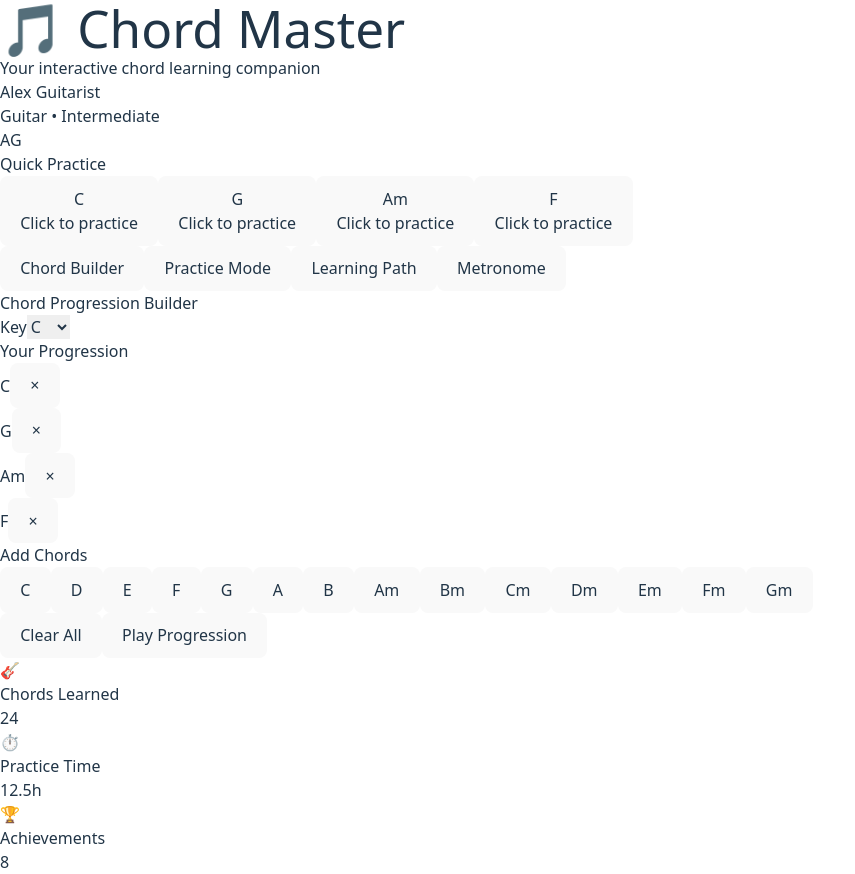
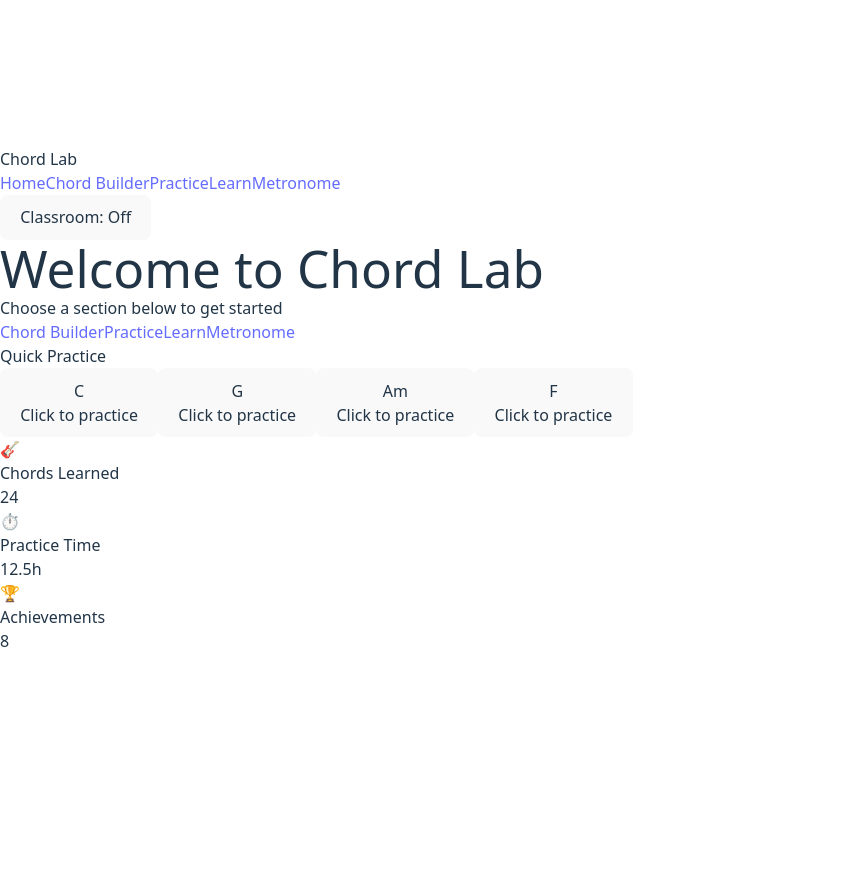
Before and after one commit to SquidgyG/Chord-Lab, a React (Vite) app: page / in a window 1280 px wide. Shown: the whole page, without its empty margins (0-855 px from the left). After the commit the page ends 800 px from the top, so only its background shows below. Built offline with nearby package versions, Linux system fonts and the light colour scheme.

Commit message:
Routing tabs with react-router-dom, Classroom Mode context + toggle, metronome settings persistence

```diff
--- a/src/App.tsx
+++ b/src/App.tsx
@@ -1,9 +1,66 @@
-import Dashboard from './components/Dashboard';
+import { NavLink, Route, Routes, Navigate } from 'react-router-dom'
+import Dashboard from './components/Dashboard'
+import ChordProgressionBuilder from './components/chord-builder/ChordProgressionBuilder'
+import PracticeMode from './components/practice-mode/PracticeMode'
+import Metronome from './components/practice-mode/Metronome'
+import LearningPathway from './components/learning-path/LearningPathway'
+import { useClassroomMode } from './contexts/ClassroomModeContext'
 
 function App() {
+  const { classroomMode, toggleClassroomMode } = useClassroomMode()
+
+  const linkBase = 'px-3 py-2 rounded-lg whitespace-nowrap'
+  const linkActive = 'bg-blue-600 text-white'
+  const linkIdle = 'text-gray-700 hover:bg-gray-100'
+
   return (
-    <Dashboard />
-  );
+    <div className={`min-h-screen ${classroomMode ? 'text-[110%] contrast-125' : ''}`}>
+      <header className="bg-white shadow-sm">
+        <div className="max-w-6xl mx-auto px-4 py-3 flex items-center justify-between">
+          <div className="flex items-center gap-4">
+            <span className="font-extrabold text-xl text-gray-900">Chord Lab</span>
+            <nav className="flex gap-2 overflow-x-auto">
+              <NavLink to="/" end className={({ isActive }) => `${linkBase} ${isActive ? linkActive : linkIdle}`}>
+                Home
+              </NavLink>
+              <NavLink to="/create" className={({ isActive }) => `${linkBase} ${isActive ? linkActive : linkIdle}`}>
+                Chord Builder
+              </NavLink>
+              <NavLink to="/practice" className={({ isActive }) => `${linkBase} ${isActive ? linkActive : linkIdle}`}>
+                Practice
+              </NavLink>
+              <NavLink to="/learn" className={({ isActive }) => `${linkBase} ${isActive ? linkActive : linkIdle}`}>
+                Learn
+              </NavLink>
+              <NavLink to="/metronome" className={({ isActive }) => `${linkBase} ${isActive ? linkActive : linkIdle}`}>
+                Metronome
+              </NavLink>
+            </nav>
+          </div>
+          <div className="flex items-center gap-2">
+            <button
+              onClick={toggleClassroomMode}
+              className={`px-3 py-2 rounded-lg border ${classroomMode ? 'bg-yellow-100 border-yellow-300 text-yellow-900' : 'bg-white border-gray-300 text-gray-700 hover:bg-gray-50'}`}
+              title="Classroom Mode: larger text and higher contrast"
+            >
+              {classroomMode ? 'Classroom: On' : 'Classroom: Off'}
+            </button>
+          </div>
+        </div>
+      </header>
+
+      <main className="max-w-6xl mx-auto px-4 py-6">
+        <Routes>
+          <Route path="/" element={<Dashboard />} />
+          <Route path="/create" element={<ChordProgressionBuilder />} />
+          <Route path="/practice" element={<PracticeMode />} />
+          <Route path="/learn" element={<LearningPathway />} />
+          <Route path="/metronome" element={<Metronome />} />
+          <Route path="*" element={<Navigate to="/" replace />} />
+        </Routes>
+      </main>
+    </div>
+  )
 }
 
-export default App;
+export default App
--- a/src/components/Dashboard.tsx
+++ b/src/components/Dashboard.tsx
@@ -1,12 +1,6 @@
-import { useState } from 'react';
-import ChordProgressionBuilder from './chord-builder/ChordProgressionBuilder';
-import PracticeMode from './practice-mode/PracticeMode';
-import Metronome from './practice-mode/Metronome';
-import LearningPathway from './learning-path/LearningPathway';
+import { Link } from 'react-router-dom';
 
 const Dashboard = () => {
-  const [activeTab, setActiveTab] = useState<'progression' | 'practice' | 'learn' | 'metronome'>('progression');
-
   // Sample data for quick practice
   const quickChords = [
     { name: 'C', guitar: [{ string: 2, fret: 1 }, { string: 4, fret: 2 }, { string: 5, fret: 3 }], piano: ['C4', 'E4', 'G4'] },
@@ -18,24 +12,21 @@ const Dashboard = () => {
   return (
     <div className="min-h-screen bg-gradient-to-br from-blue-50 to-indigo-100 p-4">
       <div className="max-w-6xl mx-auto">
-        {/* Header */}
-        <header className="bg-white rounded-2xl shadow-lg p-6 mb-6">
+        {/* Welcome */}
+        <div className="bg-white rounded-2xl shadow-lg p-6 mb-6">
           <div className="flex flex-col md:flex-row md:items-center md:justify-between">
             <div>
-              <h1 className="text-3xl font-bold text-gray-800">🎵 Chord Master</h1>
-              <p className="text-gray-600 mt-1">Your interactive chord learning companion</p>
+              <h1 className="text-3xl font-bold text-gray-800">Welcome to Chord Lab</h1>
+              <p className="text-gray-600 mt-1">Choose a section below to get started</p>
             </div>
-            <div className="mt-4 md:mt-0 flex items-center space-x-4">
-              <div className="text-right">
-                <p className="font-medium text-gray-800">Alex Guitarist</p>
-                <p className="text-sm text-gray-600">Guitar • Intermediate</p>
-              </div>
-              <div className="w-12 h-12 bg-gradient-to-br from-blue-400 to-purple-500 rounded-full flex items-center justify-center text-white font-bold">
-                AG
-              </div>
+            <div className="mt-4 md:mt-0 flex items-center gap-2">
+              <Link to="/create" className="px-4 py-2 rounded-lg bg-blue-600 text-white hover:bg-blue-700">Chord Builder</Link>
+              <Link to="/practice" className="px-4 py-2 rounded-lg bg-purple-600 text-white hover:bg-purple-700">Practice</Link>
+              <Link to="/learn" className="px-4 py-2 rounded-lg bg-emerald-600 text-white hover:bg-emerald-700">Learn</Link>
+              <Link to="/metronome" className="px-4 py-2 rounded-lg bg-gray-800 text-white hover:bg-gray-900">Metronome</Link>
             </div>
           </div>
-        </header>
+        </div>
 
         {/* Quick Practice */}
         <div className="bg-white rounded-2xl shadow-lg p-6 mb-6">
@@ -53,52 +44,7 @@ const Dashboard = () => {
           </div>
         </div>
 
-        {/* Navigation Tabs */}
-        <div className="flex overflow-x-auto mb-6 bg-white rounded-2xl shadow-lg p-2">
-          <button
-            onClick={() => setActiveTab('progression')}
-            className={`px-4 py-2 rounded-lg whitespace-nowrap ${activeTab === 'progression' ? 'bg-blue-500 text-white' : 'text-gray-600 hover:bg-gray-100'}`}
-          >
-            Chord Builder
-          </button>
-          <button
-            onClick={() => setActiveTab('practice')}
-            className={`px-4 py-2 rounded-lg whitespace-nowrap ${activeTab === 'practice' ? 'bg-blue-500 text-white' : 'text-gray-600 hover:bg-gray-100'}`}
-          >
-            Practice Mode
-          </button>
-          <button
-            onClick={() => setActiveTab('learn')}
-            className={`px-4 py-2 rounded-lg whitespace-nowrap ${activeTab === 'learn' ? 'bg-blue-500 text-white' : 'text-gray-600 hover:bg-gray-100'}`}
-          >
-            Learning Path
-          </button>
-          <button
-            onClick={() => setActiveTab('metronome')}
-            className={`px-4 py-2 rounded-lg whitespace-nowrap ${activeTab === 'metronome' ? 'bg-blue-500 text-white' : 'text-gray-600 hover:bg-gray-100'}`}
-          >
-            Metronome
-          </button>
-        </div>
-
-        {/* Tab Content */}
-        <div className="mb-6">
-          {activeTab === 'progression' && (
-            <ChordProgressionBuilder />
-          )}
-
-          {activeTab === 'practice' && (
-            <PracticeMode />
-          )}
-
-          {activeTab === 'learn' && (
-            <LearningPathway />
-          )}
-
-          {activeTab === 'metronome' && (
-            <Metronome />
-          )}
-        </div>
+        {/* Tab Content removed; routes live in App header */}
 
         {/* Stats */}
         <div className="grid grid-cols-1 md:grid-cols-3 gap-6 mb-6">
--- /dev/null
+++ b/src/contexts/ClassroomModeContext.tsx
@@ -0,0 +1,47 @@
+import React, { createContext, useContext, useEffect, useMemo, useState } from 'react';
+
+export type ClassroomModeContextValue = {
+  classroomMode: boolean;
+  setClassroomMode: (v: boolean) => void;
+  toggleClassroomMode: () => void;
+};
+
+const ClassroomModeContext = createContext<ClassroomModeContextValue | undefined>(undefined);
+
+export function ClassroomModeProvider({ children }: { children: React.ReactNode }) {
+  const [classroomMode, setClassroomMode] = useState<boolean>(() => {
+    try {
+      const saved = localStorage.getItem('classroomMode');
+      return saved ? JSON.parse(saved) : false;
+    } catch {
+      return false;
+    }
+  });
+
+  useEffect(() => {
+    try {
+      localStorage.setItem('classroomMode', JSON.stringify(classroomMode));
+    } catch {}
+  }, [classroomMode]);
+
+  const value = useMemo(
+    () => ({
+      classroomMode,
+      setClassroomMode,
+      toggleClassroomMode: () => setClassroomMode(v => !v),
+    }),
+    [classroomMode]
+  );
+
+  return (
+    <ClassroomModeContext.Provider value={value}>
+      {children}
+    </ClassroomModeContext.Provider>
+  );
+}
+
+export function useClassroomMode() {
+  const ctx = useContext(ClassroomModeContext);
+  if (!ctx) throw new Error('useClassroomMode must be used within ClassroomModeProvider');
+  return ctx;
+}
--- a/src/hooks/useMetronome.ts
+++ b/src/hooks/useMetronome.ts
@@ -16,8 +16,24 @@ type MetronomeControls = {
 
 const useMetronome = (initialBpm = 120, initialBeatsPerMeasure = 4): [MetronomeState, MetronomeControls] => {
   const [isPlaying, setIsPlaying] = useState(false);
-  const [bpm, setBpm] = useState(initialBpm);
-  const [beatsPerMeasure, setBeatsPerMeasure] = useState(initialBeatsPerMeasure);
+  const [bpm, setBpm] = useState<number>(() => {
+    try {
+      const raw = localStorage.getItem('metronome:bpm');
+      const parsed = raw ? parseInt(raw, 10) : NaN;
+      return Number.isFinite(parsed) ? parsed : initialBpm;
+    } catch {
+      return initialBpm;
+    }
+  });
+  const [beatsPerMeasure, setBeatsPerMeasure] = useState<number>(() => {
+    try {
+      const raw = localStorage.getItem('metronome:beatsPerMeasure');
+      const parsed = raw ? parseInt(raw, 10) : NaN;
+      return Number.isFinite(parsed) ? parsed : initialBeatsPerMeasure;
+    } catch {
+      return initialBeatsPerMeasure;
+    }
+  });
   const [beat, setBeat] = useState(0);
   const intervalRef = useRef<number | null>(null);
   const audioContextRef = useRef<AudioContext | null>(null);
@@ -86,6 +102,9 @@ const useMetronome = (initialBpm = 120, initialBeatsPerMeasure = 4): [MetronomeS
   // Update BPM and restart if playing
   const updateBpm = (newBpm: number) => {
     setBpm(newBpm);
+    try {
+      localStorage.setItem('metronome:bpm', String(newBpm));
+    } catch {}
     if (isPlaying) {
       stop();
       start();
@@ -95,6 +114,9 @@ const useMetronome = (initialBpm = 120, initialBeatsPerMeasure = 4): [MetronomeS
   // Update beats per measure
   const updateBeatsPerMeasure = (newBeats: number) => {
     setBeatsPerMeasure(newBeats);
+    try {
+      localStorage.setItem('metronome:beatsPerMeasure', String(newBeats));
+    } catch {}
     if (isPlaying) {
       setBeat(0); // Reset beat count
     }
--- a/src/main.tsx
+++ b/src/main.tsx
@@ -3,11 +3,14 @@ import { createRoot } from 'react-dom/client'
 import './index.css'
 import App from './App.tsx'
 import { HashRouter } from 'react-router-dom'
+import { ClassroomModeProvider } from './contexts/ClassroomModeContext'
 
 createRoot(document.getElementById('root')!).render(
   <StrictMode>
-    <HashRouter>
-      <App />
-    </HashRouter>
+    <ClassroomModeProvider>
+      <HashRouter>
+        <App />
+      </HashRouter>
+    </ClassroomModeProvider>
   </StrictMode>,
 )
```
